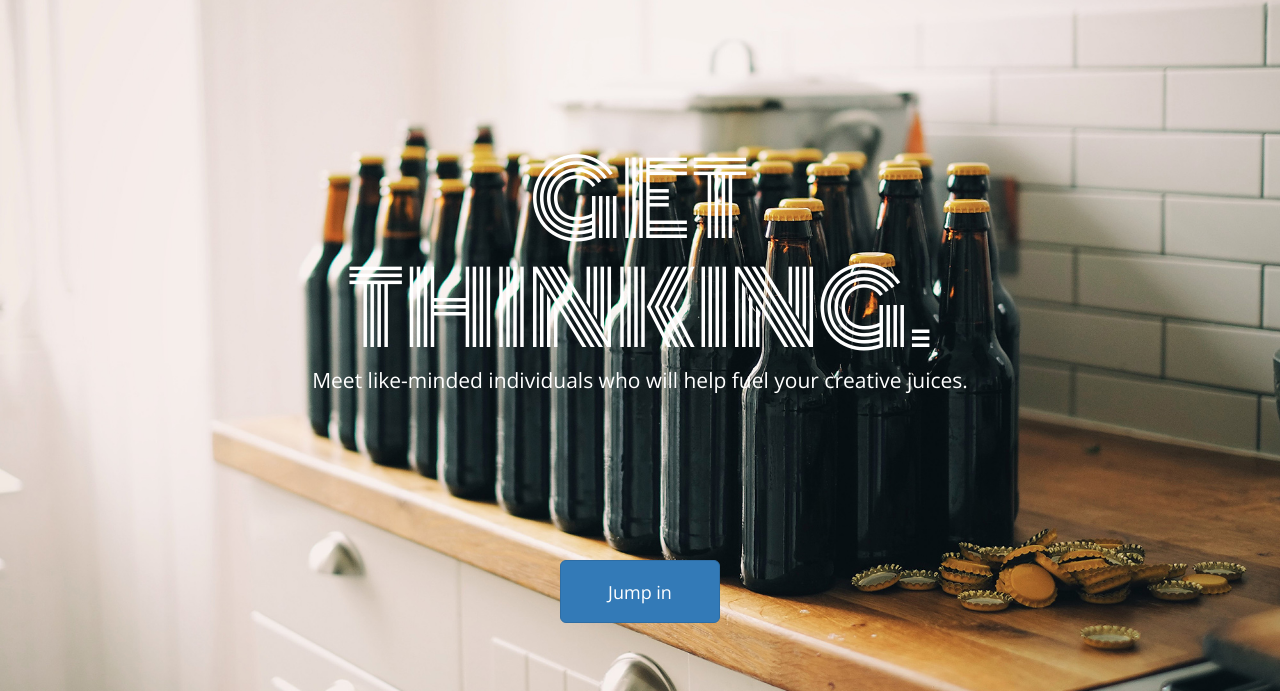
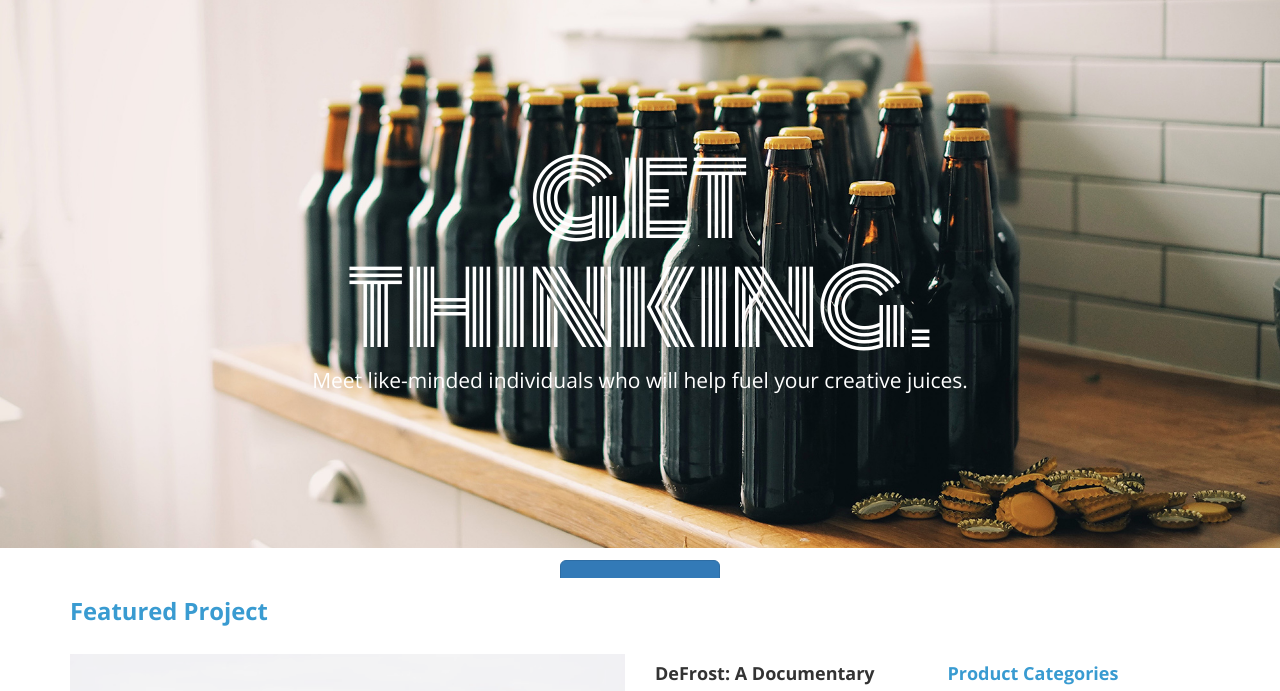
Before and after one commit to Rysley/Jumpstart, a plain HTML site: page index.html in a window 1280 px wide. Shown: the part 68-759 px from the top of the page. Drawn offline with nearby package versions, Linux system fonts and the light colour scheme.

Commit message:
minor carousel fixes

```diff
--- a/resources/CSS/style.css
+++ b/resources/CSS/style.css
@@ -34,6 +34,7 @@ color: #399bd1;
   text-shadow: black solid 1px;
   color: white;
   text-align: center;
+  height: 44rem;
 }
 
 .jumbotron-bike {
```
Also changed, not shown: index.html (+1 -1 lines).
